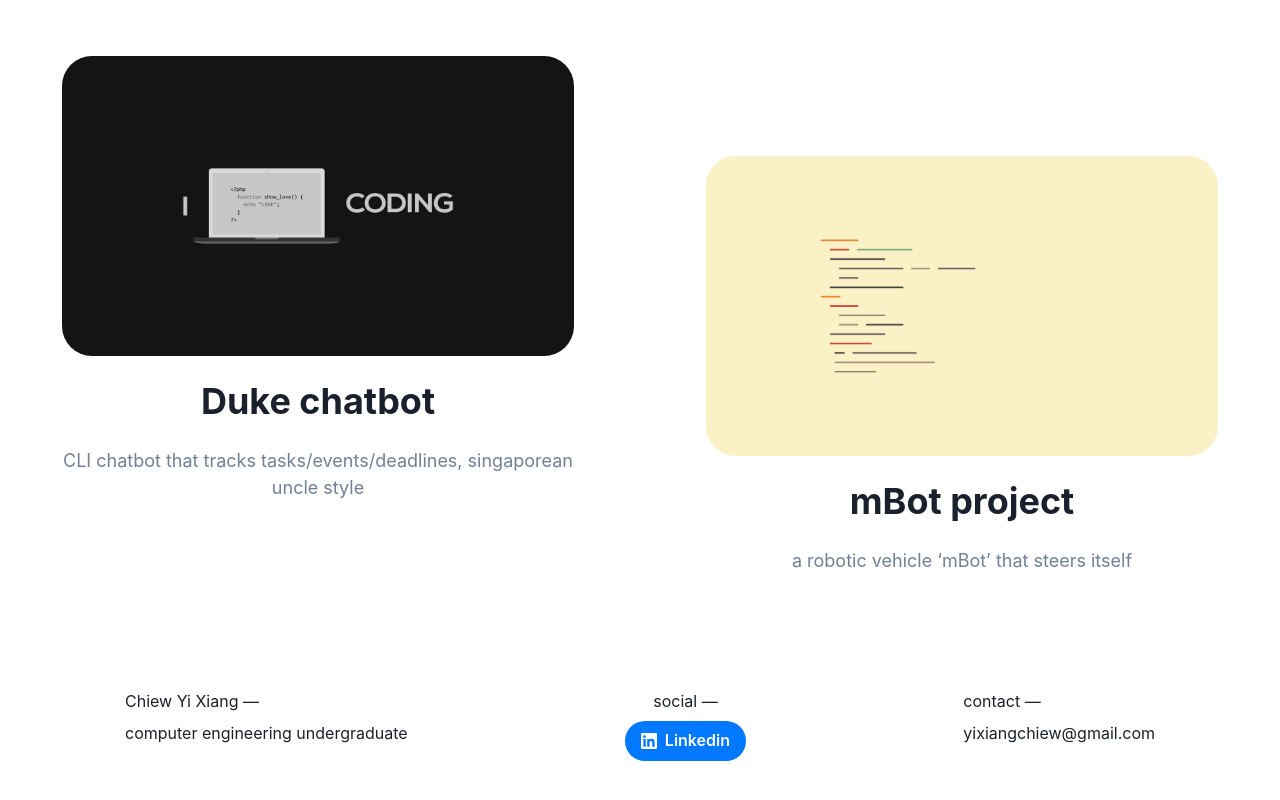
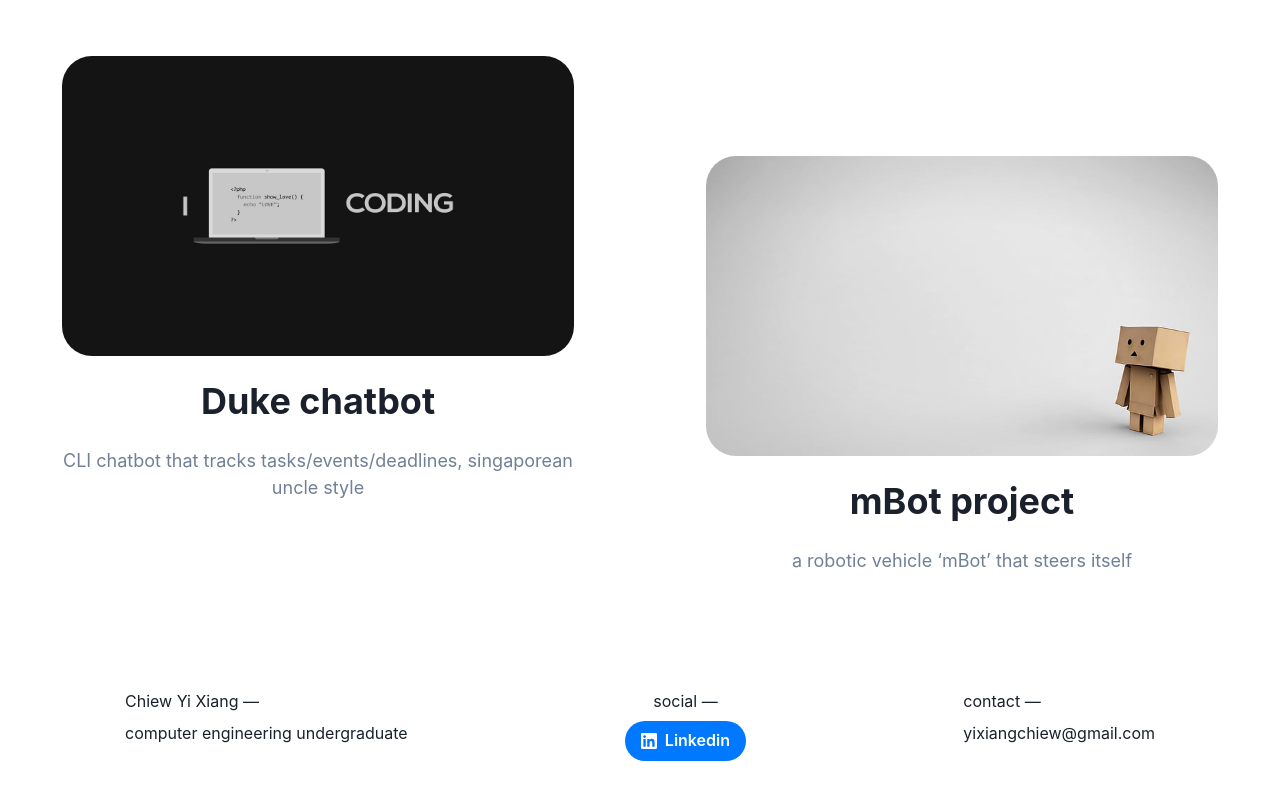
Before and after one commit to chiewyx/personal-website, a React (Create React App) app: page / in a window 1280 px wide. Shown: the part 1633-2433 px from the top of the page. Built offline with nearby package versions, Linux system fonts and the light colour scheme.

Commit message:
updated picture for mbot project

```diff
--- a/src/pages/landing.js
+++ b/src/pages/landing.js
@@ -25,6 +25,7 @@ import code from "../code.png";
 import pdf from "../resume.pdf";
 import logo from "../logo.jpg";
 import duke from "../code-laptop-programming-coding.jpg";
+import robot from "../robot.jpg"
 
 function About() {
   return (
@@ -143,7 +144,7 @@ function Projects() {
           </Flex>
           <Flex px={10} flex={1} justify={"center"} my={100}>
             <Stack spacing={6} w={"full"} maxW={"lg"} alignItems={"center"}>
-              <Image src={code} width={600} height={300} borderRadius={30} />
+              <Image src={robot} width={600} height={300} borderRadius={30} />
               <Heading>mBot project</Heading>
               <Text fontSize={{ base: "md", lg: "lg" }} color={"gray.500"}>
                 a robotic vehicle ‘mBot’ that steers itself
@@ -157,6 +158,9 @@ function Projects() {
 }
 
 function Contact() {
+  const handleClick = () => {
+    window.open("http://www.linkedin.com/in/chiew-yi-xiang");
+  };
   return (
     <section id="section-three">
       <Stack
@@ -175,6 +179,7 @@ function Contact() {
           <Stack my={15}>
             <Text >social —</Text>
             <Button
+              onClick={handleClick}
               rounded={"full"}
               colorScheme={"messenger"}
               leftIcon={<SiLinkedin />}
```
Also changed, not shown: src/robot.jpg (added).
